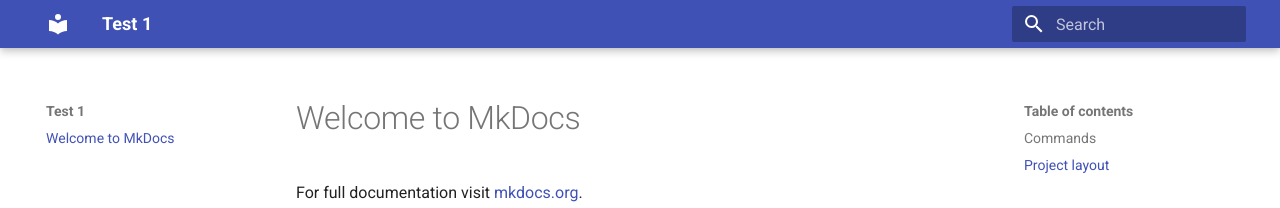
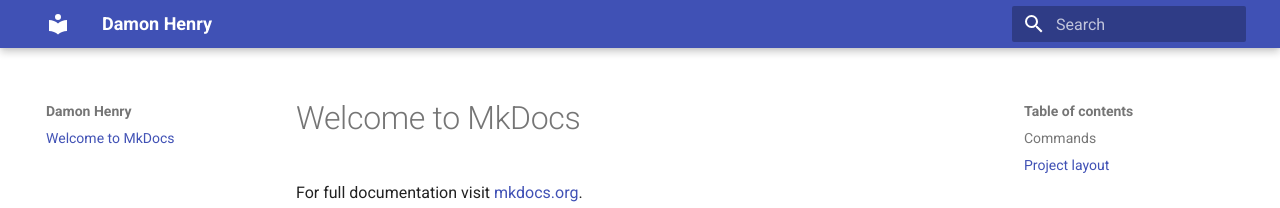
Before and after one commit to romanumero/romanumero.github.io, an MkDocs documentation site: the page built from docs/index.md, in a window 1280 px wide. Shown: the top 208 px of the page. Built offline with MkDocs 1.6.1 and Material for MkDocs 9.7.7, drawn with Linux system fonts in a browser that asks for light colours.

```diff
--- a/mkdocs.yml
+++ b/mkdocs.yml
@@ -1,4 +1,4 @@
-site_name: Test 1
-site_url: https://romanumero.github.io/romanumero.github.io
+site_name: Damon Henry
+site_url: https://romanumero.github.io
 theme:
   name: material
```
